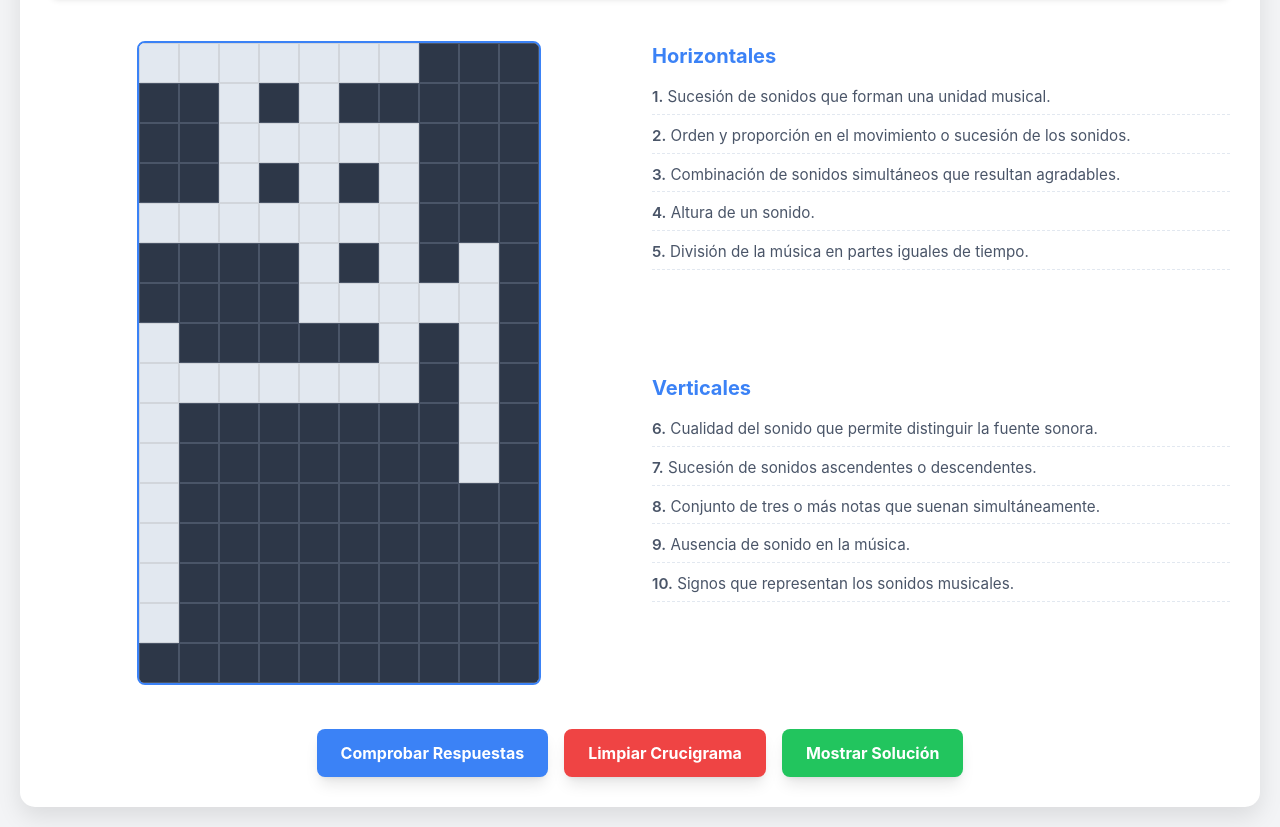
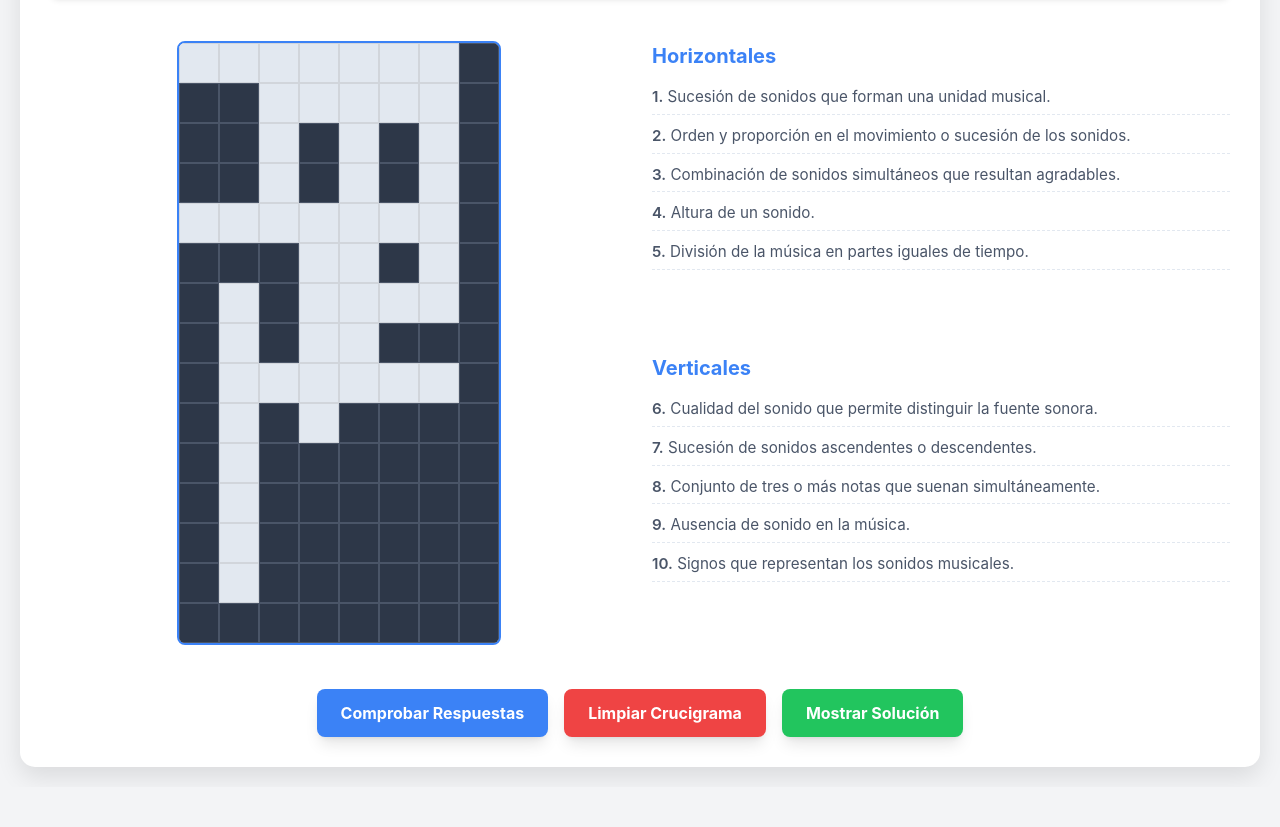
Before and after one commit to JosueBD/mucigrama, a plain HTML site: page index.html in a window 1280 px wide. Shown: the part 113-940 px from the top of the page. After the commit the page ends 900 px from the top, so only its background shows below. Drawn offline with nearby package versions, Linux system fonts and the light colour scheme.

Commit message:
Update index.html

```diff
--- a/index.html
+++ b/index.html
@@ -226,29 +226,18 @@
     <script>
         // Define the crossword puzzle data
         const crosswordData = {
-            grid: [
-                ['', '', '', '', '', '', '', '', '', ''],
-                ['', '', '', '', '', '', '', '', '', ''],
-                ['', '', '', '', '', '', '', '', '', ''],
-                ['', '', '', '', '', '', '', '', '', ''],
-                ['', '', '', '', '', '', '', '', '', ''],
-                ['', '', '', '', '', '', '', '', '', ''],
-                ['', '', '', '', '', '', '', '', '', ''],
-                ['', '', '', '', '', '', '', '', '', ''],
-                ['', '', '', '', '', '', '', '', '', ''],
-                ['', '', '', '', '', '', '', '', '', '']
-            ],
+            // CORRECCIÓN AQUÍ: Se han redefinido las coordenadas de inicio para un crucigrama coherente
             words: [
                 { word: 'MELODIA', clue: 'Sucesión de sonidos que forman una unidad musical.', start: { row: 0, col: 0 }, direction: 'across', number: 1 },
-                { word: 'RITMO', clue: 'Orden y proporción en el movimiento o sucesión de los sonidos.', start: { row: 2, col: 2 }, direction: 'across', number: 2 },
+                { word: 'RITMO', clue: 'Orden y proporción en el movimiento o sucesión de los sonidos.', start: { row: 1, col: 2 }, direction: 'across', number: 2 },
                 { word: 'ARMONIA', clue: 'Combinación de sonidos simultáneos que resultan agradables.', start: { row: 4, col: 0 }, direction: 'across', number: 3 },
-                { word: 'TONO', clue: 'Altura de un sonido.', start: { row: 6, col: 5 }, direction: 'across', number: 4 },
+                { word: 'TONO', clue: 'Altura de un sonido.', start: { row: 6, col: 3 }, direction: 'across', number: 4 },
                 { word: 'COMPAS', clue: 'División de la música en partes iguales de tiempo.', start: { row: 8, col: 1 }, direction: 'across', number: 5 },
                 { word: 'NOTAS', clue: 'Signos que representan los sonidos musicales.', start: { row: 0, col: 2 }, direction: 'down', number: 10 },
-                { word: 'TIMBRE', clue: 'Cualidad del sonido que permite distinguir la fuente sonora.', start: { row: 1, col: 4 }, direction: 'down', number: 6 },
-                { word: 'ESCALA', clue: 'Sucesión de sonidos ascendentes o descendentes.', start: { row: 3, col: 6 }, direction: 'down', number: 7 },
-                { word: 'ACORDE', clue: 'Conjunto de tres o más notas que suenan simultáneamente.', start: { row: 5, col: 8 }, direction: 'down', number: 8 },
-                { word: 'SILENCIO', clue: 'Ausencia de sonido en la música.', start: { row: 7, col: 0 }, direction: 'down', number: 9 }
+                { word: 'TIMBRE', clue: 'Cualidad del sonido que permite distinguir la fuente sonora.', start: { row: 0, col: 6 }, direction: 'down', number: 6 },
+                { word: 'ESCALA', clue: 'Sucesión de sonidos ascendentes o descendentes.', start: { row: 2, col: 4 }, direction: 'down', number: 7 },
+                { word: 'ACORDE', clue: 'Conjunto de tres o más notas que suenan simultáneamente.', start: { row: 4, col: 3 }, direction: 'down', number: 8 },
+                { word: 'SILENCIO', clue: 'Ausencia de sonido en la música.', start: { row: 6, col: 1 }, direction: 'down', number: 9 }
             ]
         };
         const crosswordGridElement = document.getElementById('crossword-grid');
@@ -264,7 +253,7 @@
         let gridCells = [];
         let gridWidth = 0;
         let gridHeight = 0;
-        let activeWord = null; // Variable para almacenar la palabra activa
+        let activeWord = null;
 
         function showMessage(title, content) {
             messageTitle.textContent = title;
@@ -388,7 +377,7 @@
                 li.classList.remove('active');
             });
 
-            activeWord = wordToHighlight; // Establecer la palabra activa
+            activeWord = wordToHighlight;
 
             let { row, col } = wordToHighlight.start;
             const maxCols = gridWidth;
@@ -419,7 +408,6 @@
                 let currentIndex = -1;
                 const maxCols = gridWidth;
 
-                // Encontrar la posición del input actual dentro de la palabra activa
                 for (let i = 0; i < activeWord.word.length; i++) {
                     const cellIndex = row * maxCols + col;
                     const cellInput = crosswordGridElement.children[cellIndex].querySelector('input');
@@ -453,7 +441,6 @@
                     }
                 }
             } else {
-                // Lógica de movimiento por defecto si no hay palabra activa
                 const row = parseInt(input.dataset.row);
                 const col = parseInt(input.dataset.col);
                 const maxCols = gridWidth;
@@ -516,7 +503,6 @@
             let targetRow = row;
             let targetCol = col;
 
-            // Manejar la navegación del cursor dentro de la palabra activa
             if (activeWord) {
                 if (activeWord.direction === 'across') {
                     if (event.key === 'ArrowRight') {
@@ -526,7 +512,7 @@
                     } else if (event.key === 'Backspace' && input.value === '') {
                         targetCol--;
                     }
-                } else { // 'down'
+                } else {
                     if (event.key === 'ArrowDown') {
                         targetRow++;
                     } else if (event.key === 'ArrowUp') {
@@ -536,7 +522,6 @@
                     }
                 }
             }
-            // Si la palabra activa no está definida o la tecla no es una de las de navegación de la palabra
             if (!activeWord || (event.key !== 'ArrowRight' && event.key !== 'ArrowLeft' && event.key !== 'ArrowDown' && event.key !== 'ArrowUp' && event.key !== 'Backspace')) {
                  switch (event.key) {
                     case 'ArrowRight':
@@ -557,7 +542,7 @@
                         }
                         break;
                     default:
-                        return; // Do not prevent default for other keys
+                        return;
                 }
             }
 
```
